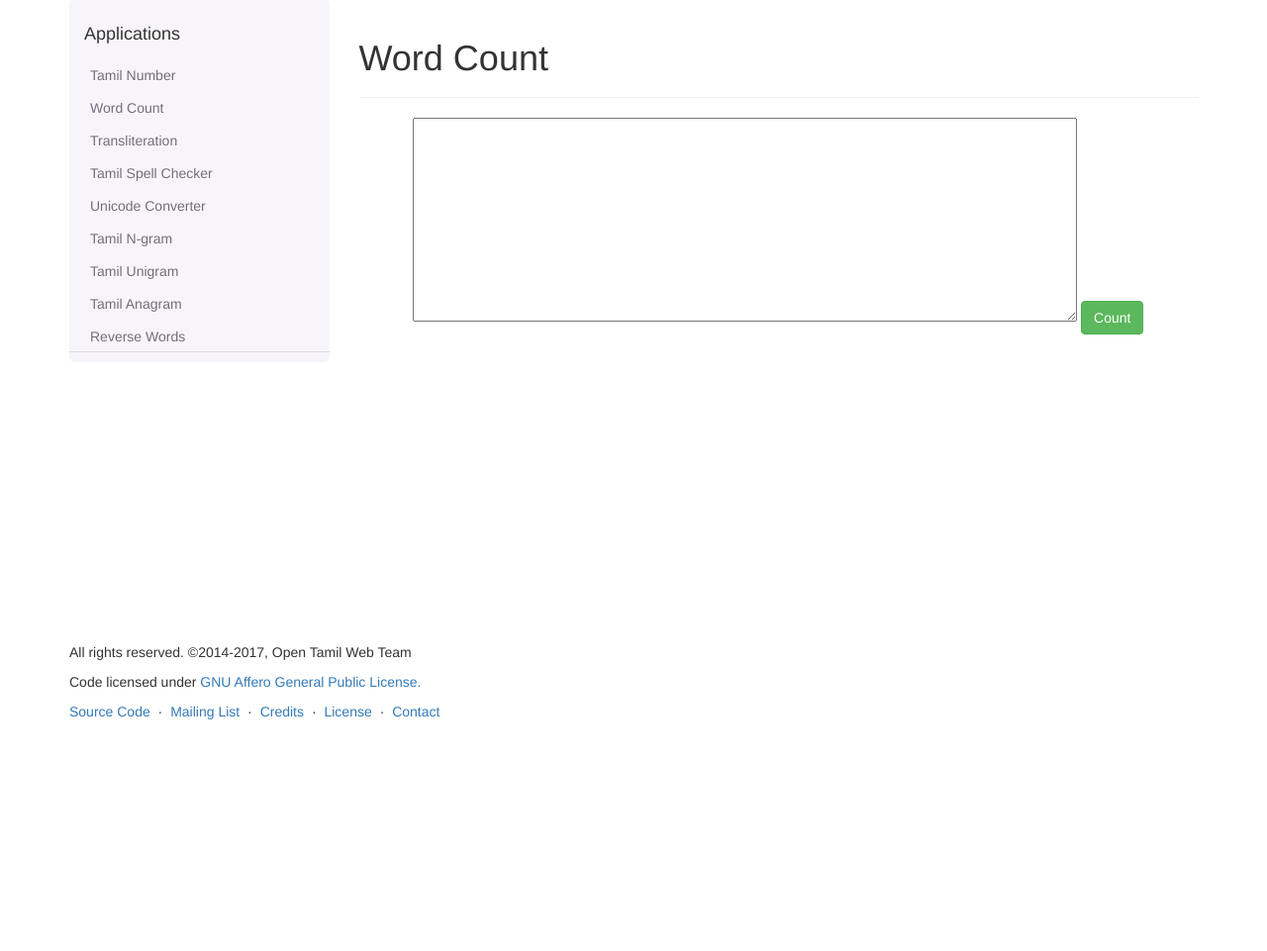
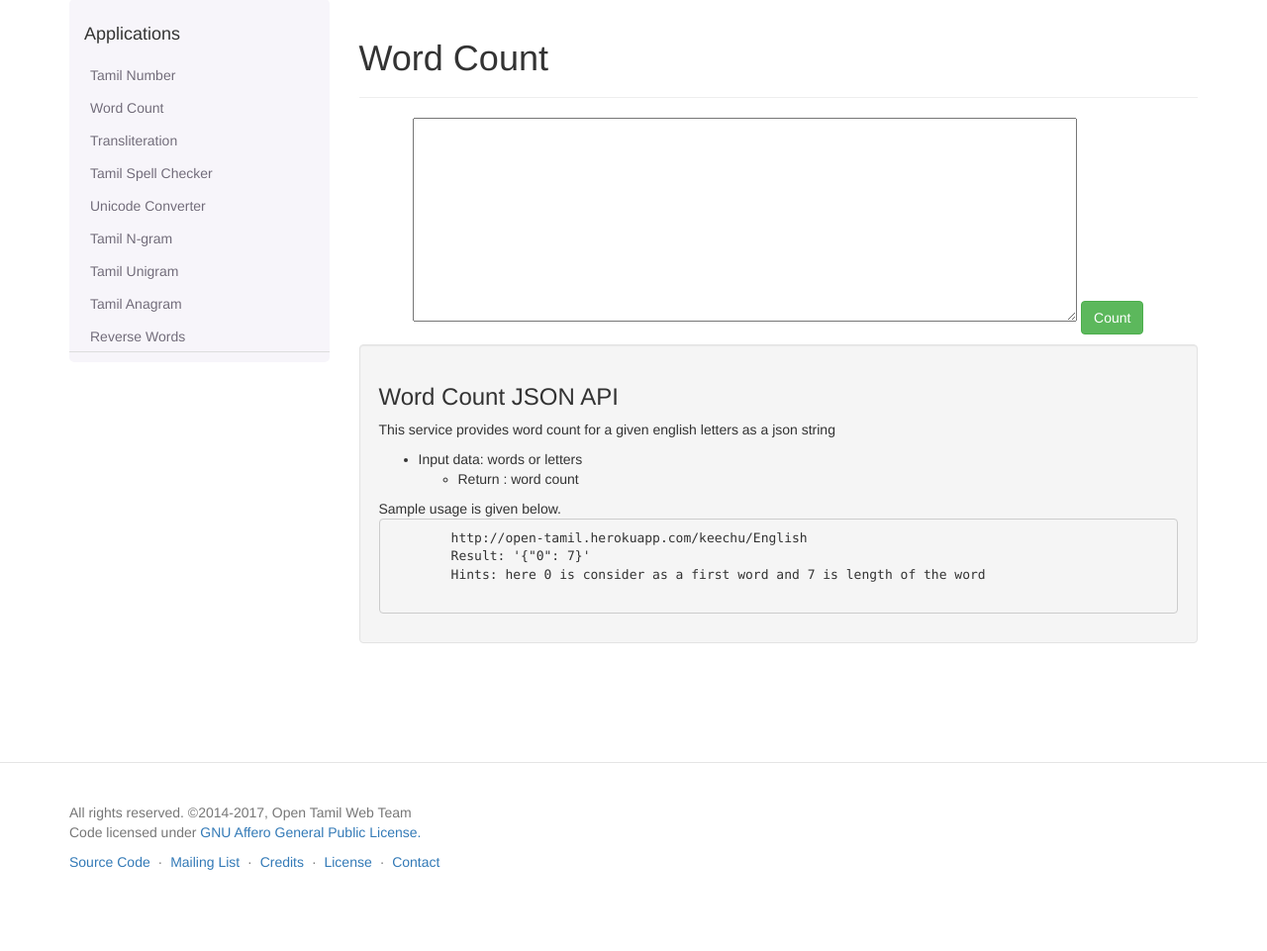
Before and after one commit to abuvanth/open-tamil-web-interface, a Flask app: page /keechu in a window 1280 px wide. Shown: the part 61-1022 px from the top of the page at 99% size. Before the commit the page ends 788 px from the top, so only its background shows below. Run offline with Flask 2, Linux system fonts and the light colour scheme; some libraries are stand-ins or nearby versions.

Commit message:
Add files via upload

```diff
--- a/templates/keechu.html
+++ b/templates/keechu.html
@@ -20,6 +20,27 @@
 
 </p>
 </center>
+<div class="well">
+    <h3>Word Count JSON API</h3>
+    <p>
+        This service provides word count for a given english letters as a json string
+        <ul>
+            <li>Input data: words or letters
+                <ul>
+                    <li>Return : word count </li>
+                </ul>
+            </li>
+        </ul>
+
+        Sample usage is given below.
+
+  <pre>
+        http://open-tamil.herokuapp.com/keechu/English
+        Result: '{"0": 7}'
+        Hints: here 0 is consider as a first word and 7 is length of the word
+      </pre>
+    </p>
+</div>
 </section>
 <script type="text/javascript">
 	$(document).ready(function () {
--- a/templates/main.html
+++ b/templates/main.html
@@ -17,6 +17,8 @@
   </head>
   <body>
 <script src="{{ url_for('static', filename='jquery.min.js') }}"></script>
+<script src="{{ url_for('static', filename='jquery.ime.js') }}"></script>
+<script src="{{ url_for('static', filename='bootstrap.min.js') }}"></script>
     <div class="navbar navbar-inverse navbar-fixed-top silpa-navbar" role="navigation">
       <div class="container">
         <ul class="nav navbar-nav">
@@ -59,8 +61,8 @@
             </ul>
           </div>
         </div>
-<div id="content" class="col-sm-9">{% block content %}{% endblock %}</div>
-<footer class="navbar-fixed-bottom" role="contentinfo">
+<div id="content" class="col-sm-9">{% block content %}{% endblock %}</div></div></div>
+<footer role="contentinfo" class="footer">
       <div class="container">
         <p>All rights reserved. &copy2014-2017, Open Tamil Web Team</p>
         <p>Code licensed under <a href="http://www.fsf.org/licensing/licenses/agpl-3.0.html" target="_blank">GNU Affero General Public License.</a></p>
@@ -73,7 +75,7 @@
           <li class="muted">·</li>
           <li><a href="#">License</a></li>
           <li class="muted">·</li>
-          <li><a href=""mailto:tshrinivasan@gmail.com"">Contact</a></li>
+          <li><a href="mailto:tshrinivasan@gmail.com">Contact</a></li>
         </ul>
       </div>
     </footer>
--- a/templates/ngram.html
+++ b/templates/ngram.html
@@ -7,8 +7,6 @@
     </style>
 {% endblock %}
 {% block content %}
-<section id="home">
-<div class="col-sm-9">
 <div class="page-header">
     <h1>N-gram</h1>
 </div>
@@ -19,8 +17,6 @@
 <p id="disp" class='important'>
 </p>
 </center>
-</div>
-</section>
 <script type="text/javascript">
 	$(document).ready(function () {
 	$('#btn4').click(function(){
```
Also changed, not shown: templates/number.html (+21 -0 lines), templates/translite.html (+19 -1 lines).
